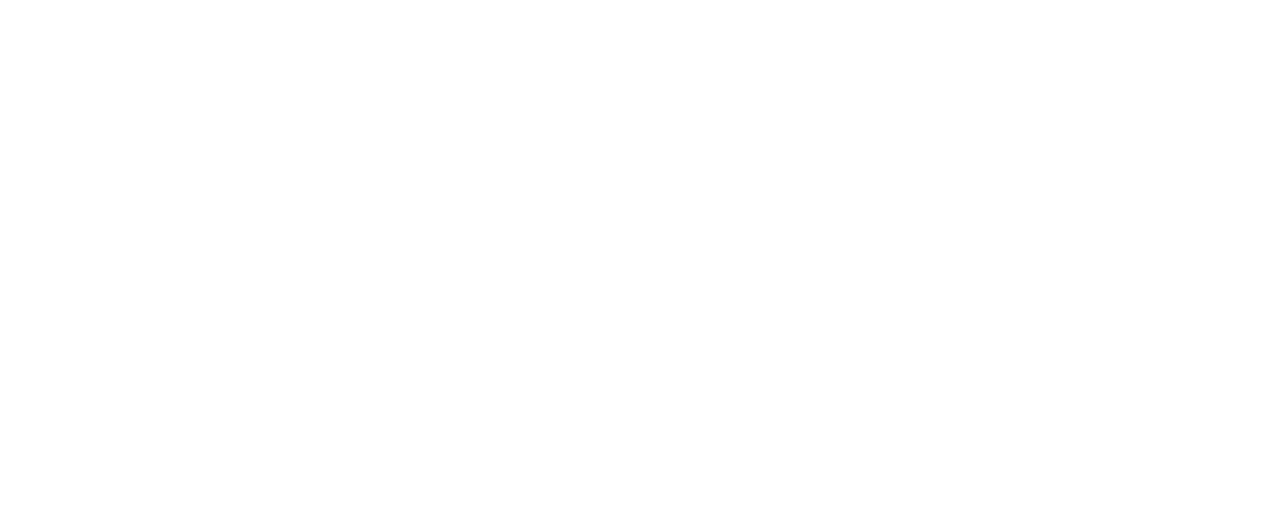
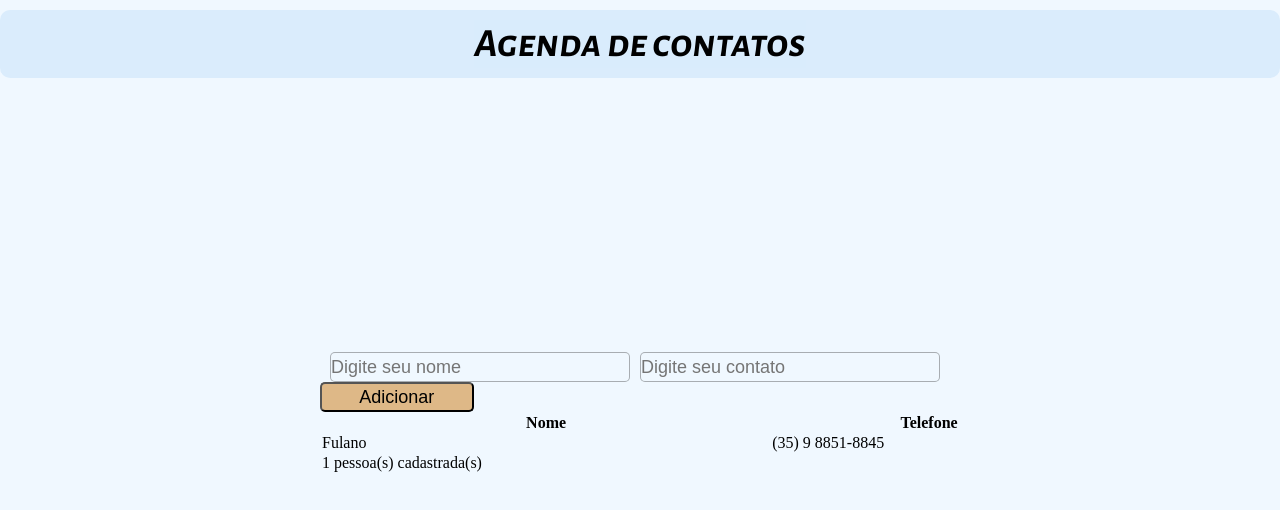
Before and after one commit to redscipher/pr-02-agenda, a plain HTML site: page index.html in a window 1280 px wide. Drawn offline with Linux system fonts and the light colour scheme.

Commit message:
feat:subindo estilizacao

```diff
--- a/estilos/indexEstilos.css
+++ b/estilos/indexEstilos.css
@@ -3,4 +3,101 @@
     margin: 0;
     padding: 0;
     box-sizing: border-box;
+    /* fundo  */
+    background-color: #f0f8ff;
 }
+
+/* elementos: pais  */
+main{
+    height: 660px;
+    width: 100%;
+}
+
+table
+,form{
+    width: 100%;
+}
+
+/* elementos filhos diretos: pais  */
+main > div{
+    /*posicao*/
+    position: relative;
+    top: 40%;
+    left: 25%;
+    width: 60%;
+}
+
+/*classes: pais*/
+.clsPrincipal{
+    /*margens padrao*/
+    max-width: 1366px;
+    width: 100%;
+    max-height: 720px;
+    height: 100%;
+    margin: 0 auto 0 auto;
+    /*aparencia dos objetos*/
+    display: block;
+    align-items: center;
+    justify-content: space-between;
+}
+
+/*elementos de classes: pais */
+.clsEntradasForm input{
+    font-size: 18px;
+    margin-left: 10px;
+    height: 30px;
+    width: 300px;
+    /* bordas  */
+    border: 1px solid rgba(0, 0, 0, 0.3);
+    border-radius: 5px;
+}
+
+form button{
+    font-size: 18px;
+    /* margens  */
+    margin-right: 10px;
+    width: 20%;
+    height: 30px;
+    /* arrendonda bordas  */
+    border-radius: 5px;
+    /* cores  */
+    background-color: burlywood;
+}
+
+/* filhos diretos de classes: pais */
+.clsPrincipal > header{
+    /* define exibicao p/ ser flex  */
+    display: flex;
+    flex-direction: column;
+    flex-wrap: wrap;
+    /* alinha objeto ao centro da + aplica espacamento entre itens  */
+    align-items: center;
+    justify-content: space-between;
+    /* margens  */
+    padding: 10px 10px;
+    margin: 10px auto;
+    /* bordas arredondadas  */
+    border-radius: 10px;
+    /* fundo  */
+    background-color: #daecfcf9;
+    /* faz cabecalho ocupar toda area da tela  */
+    width: 100%;
+}
+
+.clsPrincipal > header > h1{
+    /*fonte*/
+    font-family: "Alegreya Sans SC", sans-serif;
+    font-weight: bold;
+    font-size: 40px;
+    font-style: italic;
+    /* fundo  */
+    background-color: #daecfcf9;
+}
+
+/*mistos: classes + elementos : pais*/
+form
+,.clsEntradasForm{
+    display: inline-flex;
+    flex-wrap: wrap;
+    justify-content: space-between;
+}
--- a/index.html
+++ b/index.html
@@ -3,7 +3,11 @@
 <head>
     <meta charset="UTF-8">
     <meta name="viewport" content="width=device-width, initial-scale=1.0">
-    <title>Documento</title>
+    <title>Agenda</title>
+    <!--fontes-->
+    <link rel="preconnect" href="https://fonts.googleapis.com">
+    <link rel="preconnect" href="https://fonts.gstatic.com" crossorigin>
+    <link href="https://fonts.googleapis.com/css2?family=Alegreya+Sans+SC:ital,wght@0,100;0,300;0,400;0,500;0,700;0,800;0,900;1,100;1,300;1,400;1,500;1,700;1,800;1,900&display=swap" rel="stylesheet">
     <!--arquivo de estilizacao-->
     <link rel="stylesheet" href="/estilos/indexEstilos.css">
 </head>
@@ -11,14 +15,45 @@
     <!--caebacalho principal-->
     <div class="clsPrincipal">
         <header>
-
+            <h1>Agenda de contatos</h1>
         </header>
         <main>
-
+            <div>
+            <!--formulario p/ cadastro de pessoas-->
+            <form action="">
+                <div class="clsEntradasForm">
+                    <input type="text" id="idNome" placeholder="Digite seu nome">
+                    <input type="tel" id="idContato" placeholder="Digite seu contato">
+                </div>
+                <!--botao p/ adicionar na tabela-->
+                <button type="submit" id="idBtnAdc">Adicionar</button>
+            </form>
+            <!--tabela de cadastros-->
+            <table>
+                <!--cabecalho da tabela com uma linha
+                    2 colunas : nome, contato-->
+                <thead>
+                    <tr>
+                        <th>Nome</th>
+                        <th>Telefone</th>
+                    </tr>
+                </thead>
+                <tbody>
+                    <!--linhas da tabela: com as informacoes adicinadas-->
+                    <tr>
+                        <td>Fulano</td>
+                        <td>(35) 9 8851-8845</td>
+                    </tr>
+                </tbody>
+                <tfoot>
+                    <!--resumo dos itens-->
+                    <tr>
+                        <td>1 pessoa(s) cadastrada(s)</td>
+                    </tr>
+                </tfoot>
+            </table>
+            </div>
         </main>
-        <footer>
-
-        </footer>
     </div>
     <!--scripts-->
     <script src="/fontes/clsComuns.js"></script>
```
